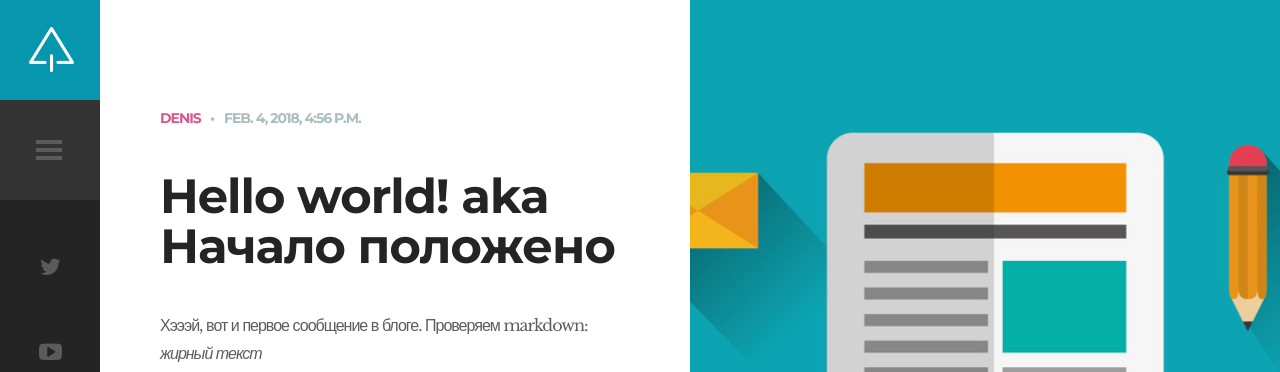
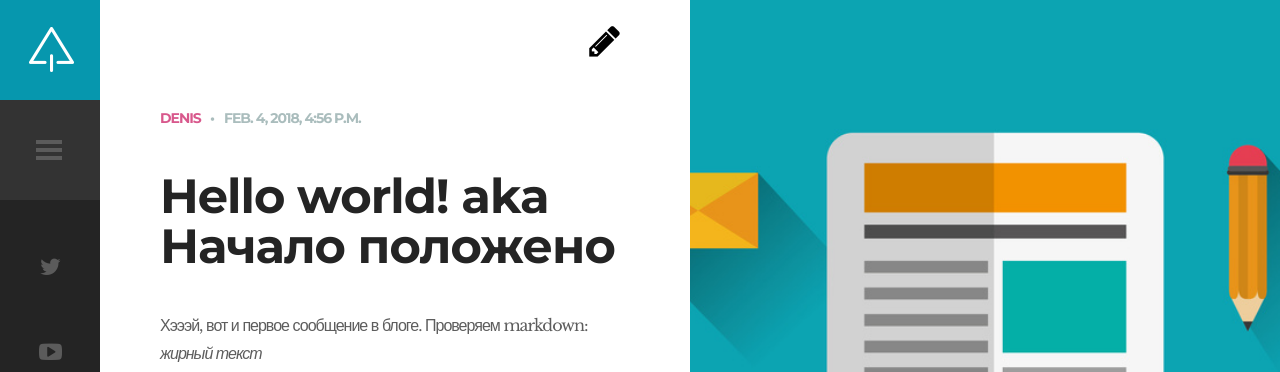
Before and after one commit to What-If-I/MyBlog, a Django app: page / in a window 1280 px wide. Shown: the top 372 px of the page. Run offline with Django 3.2, Linux system fonts and the light colour scheme; data comes from the database, SQL or seed files in the repository.

Commit message:
Add header with edit button

```diff
--- a/blog/static/css/style.css
+++ b/blog/static/css/style.css
@@ -1402,3 +1402,29 @@ body.open .site-content
     }
 
 }
+
+
+#header {
+    top: 0;
+    left: 420px;
+}
+
+#header > div.admin-menu {
+    float: right;
+    padding-right: 4rem;
+    padding-top: 20px;
+}
+
+button#create-post {
+    font-size: 2em;
+    background: Transparent no-repeat;
+    border: none;
+    cursor:pointer;
+    overflow: hidden;
+    outline:none;
+    transition: color 0.5s ease;
+}
+
+button#create-post:hover {
+    color: #0697ae;
+}
--- /dev/null
+++ b/blog/templates/blog/_header.html
@@ -0,0 +1,5 @@
+<div id="header">
+    <div class="admin-menu">
+        <button id="create-post"><i class="fa fa-pencil"></i></button>
+    </div>
+</div>
--- a/blog/templates/blog/index.html
+++ b/blog/templates/blog/index.html
@@ -1,12 +1,14 @@
 {% extends "blog/_base.html" %}
 {% load static %}
 
-{% block title %}Coolest blog ever.{% endblock %}
+{% block title %}Coolest blog. Ever.{% endblock %}
 
 {% block content %}
 
     <div id="content" class="site-content">
         <div id="blog-wrapper">
+        {% include "blog/_header.html" %}
+
             <div class="blog-holder center-relative">
 
                 {% for article in articles %}
--- a/blog/views.py
+++ b/blog/views.py
@@ -1,7 +1,10 @@
-from django.shortcuts import render
-from .models import Article
 import bleach
 import markdown
+
+from django.core.handlers.wsgi import WSGIRequest
+from django.shortcuts import render
+
+from .models import Article
 
 
 # todo: move it away. make it tag?
@@ -11,7 +14,7 @@ def make_it_pretty(article: Article) -> Article:
     return article
 
 
-def index(request):
+def index(request: WSGIRequest):
     articles = Article.objects.all()[:4]
     context = {
         'articles': articles,
@@ -21,7 +24,7 @@ def index(request):
     return render(request, 'blog/index.html', context)
 
 
-def article(request, article_id):
+def article(request: WSGIRequest, article_id: int):
     article = Article.objects.get(id=article_id)
     make_it_pretty(article)
     return render(request, 'blog/single.html', context={'article': article})
```
